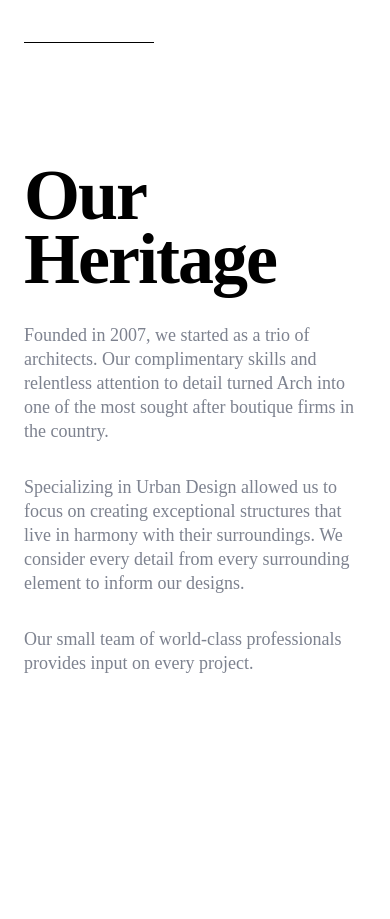
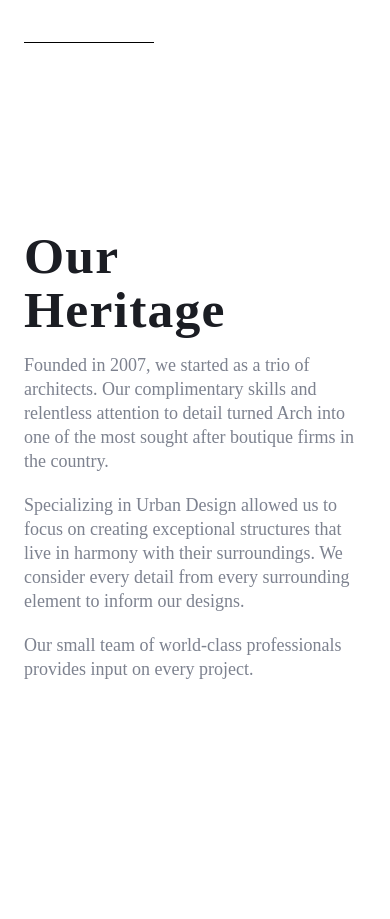
Before and after one commit to devwande/AS, a React (Vite) app: page /about in a window 390 px wide. Shown: the part 940-1859 px from the top of the page. Built offline with nearby package versions, Linux system fonts and the light colour scheme.

Commit message:
fix: about and contact styling issues

```diff
--- a/src/pages/About.tsx
+++ b/src/pages/About.tsx
@@ -46,12 +46,12 @@ const About = () => {
             <div className={"relative md:px-24 md:mb-24 max-w-[570px] md:max-w-full mx-auto xl:max-w-[1440]"}>
                 <img src={"src/assets/images/about.svg"} alt="about" className={"h-[250px] inset-0 brightness-50 md:h-[calc(100vh-135px)] max-h-[800px] w-full object-cover md:max-w-[635px]"}/>
                 <div className="md:hidden absolute z-10 bg-white h-[35px] w-full bottom-[-1px] right-[8%]"></div>
-                <div className={"hidden md:block absolute z-10 bg-white h-[450px] w-[500px] ls:h-[450px] ls:w-[600px] xl:w-[700px] xl:h-[500px] transition-all duration-300 bottom-0 right-[9%] xl:right-[20%]"}>
-                    <div className={"hidden md:block absolute space-y-24 "}>
-                        <div><h1 className={"font-primary absolute -top-[25%] right-0 ls:-top-[20%] xl:right-12 text-xl font-bold text-light-gray"}>About</h1></div>
-                        <hr className={"w-1/5 ml-12" }/>
-                        <div className={"ml-12 space-y-4 "}>
-                            <h1 className={"font-primary font-bold text-6xl"}>Your team of professionals</h1>
+                <div className={"hidden md:block absolute mr-auto z-10 bg-white h-[450px] w-[500px] ls:h-[450px] ls:w-[600px] xl:w-[700px] xl:h-[500px] transition-all duration-300 bottom-0 right-[9%] xl:right-[10%]"}>
+                    <div className={"hidden md:block absolute space-y-28 "}>
+                        <div><h1 className={"font-primary absolute -top-[25%] right-0 ls:right-5 ls:-top-[30%] font-bold text-light-gray text-[clamp(8.5rem,15.5vw+1.3rem,12.635rem)] tracking-[0.125rem]"}>About</h1></div>
+                        <hr className={"w-1/5 ml-12"}/>
+                        <div className={"ml-12 space-y-4 xl:space-y-8 md:mr-auto"}>
+                            <h1 className={"font-primary font-bold text-[4.5rem] leading-[64px]"}>Your team of<br/>professionals</h1>
                             <p className={"font-primary text-xsm text-medium-gray"}>Our small team of world-class professionals will work with you every step of the way. Strong relationships are at the core of everything we do. This extends to the relationship our projects have with their surroundings.</p>
                         </div>
                     </div>
@@ -65,21 +65,34 @@ const About = () => {
 
                 <hr className={"w-1/3 container-in md:px-0 mt-24 mb-24 md:hidden" }/>
 
-                <div className={"container-body h-full ls:flex ls:justify-between"}>
-                    <div className={"space-y-8 lg:space-y-5 h-full ls:max-w-[446px] ls:items-center"}>
-                        <h1 className={"font-primary font-bold text-md max-w-1/2"}>Our Heritage</h1>
-                        <p className={"font-primary text-xsm text-medium-gray"}>Founded in 2007, we started as a trio of architects. Our complimentary skills and relentless attention to detail turned Arch into one of the most sought after boutique firms in the country.</p>
-                        <p className={"font-primary text-xsm text-medium-gray"}>Specializing in Urban Design allowed us to focus on creating exceptional structures that live in harmony with their surroundings. We consider every detail from every surrounding element to inform our designs. </p>
-                        <p className={"font-primary text-xsm text-medium-gray"}>Our small team of world-class professionals provides input on every project.</p>
+                <section className={"container-body h-full mx-auto"}>
+                    <div className="hidden md:block w-[104px] bg-black h-[1px] ml-[25px] md:ml-0"></div>
+                    <div className={"grid md:grid-cols-2 gap-10 mb-[4.125rem]"}>
+                        <div className={" md:px-0"}>
+                            <h2 className="font-primary text-[clamp(3rem,9.14vw+1rem,4.2rem)] text-dark-blue leading-[1.05] font-[800] tracking-[0.075rem] pb-4 whitespace-nowrap mt-[4.125rem]">Our <br/> Heritage
+                            </h2>
+                            <div className={"grid gap-5 ld:gap-10 xl:gap-10 xl:max-w-[445px]"}>
+                                <p className={"font-primary text-xsm text-medium-gray"}>Founded in 2007, we started as a
+                                    trio of architects. Our complimentary skills and relentless attention to detail
+                                    turned Arch into one of the most sought after boutique firms in the country.</p>
+                                <p className={"font-primary text-xsm text-medium-gray"}>Specializing in Urban Design
+                                    allowed us to focus on creating exceptional structures that live in harmony with
+                                    their surroundings. We consider every detail from every surrounding element to
+                                    inform our designs. </p>
+                                <p className={"font-primary text-xsm text-medium-gray"}>Our small team of world-class
+                                    professionals provides input on every project.</p>
+                            </div>
+                        </div>
+
+                        <div className={"hidden md:block"}>
+                            <img className={"h-full w-full object-cover ml-auto max-w-[500px]"} src={Heritage}
+                                 alt={"Heritage"}/>
+                        </div>
                     </div>
+                </section>
 
-                    <div className={"hidden ls:block"}>
-                        <img className={"h-full"} src={Heritage} alt={"Heritage"}/>
-                    </div>
-                </div>
-
-                <div className={"container-body space-y-12 md:gap-y-20 lg:grid lg:grid-cols-[0.8fr_1.5fr] lg:gap-6"}>
-                    <div className={"max-w-1/2"}><h1 className={"font-primary font-bold text-md "}>The Leaders</h1></div>
+                <div className={"container-body space-y-12 md:gap-y-20 lg:grid lg:grid-cols-[1fr_1.5fr] lg:gap-6"}>
+                    <div className={""}><h1 className={"font-primary font-bold text-md "}>The <br/>Leaders</h1></div>
                     <div className={"space-y-12 md:grid md:grid-cols-2 md:gap-3"}>
                         <div className={"font-primary max-w-[350px]"}>
                             <img src={"src/assets/images/Jake.svg"} alt={"Jake"} className={"w-full"}/>
--- a/src/pages/Home.tsx
+++ b/src/pages/Home.tsx
@@ -114,15 +114,13 @@ const Home = () => {
 
                 <div><hr className="w-1/3 container-in sm:mx-0 hidden" /></div>
 
-                <section className="relative max-w-[570px] md:max-w-[1440px] mx-auto font-primary my-[76px] md:my-[120px] lg:my-[145px] xl:my-[190px] px-6 text-dark-gray sm:px-1 grid ld:grid-cols-[1fr_350px] ld:gap-20 xl:gap-32 transition-all duration-300">
+                <section className="relative container-body max-w-[570px] md:max-w-[1440px] mx-auto font-primary my-[76px] md:my-[120px] lg:my-[145px] xl:my-[190px] px-6 text-dark-gray sm:px-1 grid ld:grid-cols-[1fr_350px] ld:gap-20 xl:gap-32 transition-all duration-300">
                     <div className=""><p className="absolute font-bold tracking-[-0.125rem] leading-[-8.5rem] text-[clamp(8.5rem,15.5vw+1rem,16rem)] text-light-gray opacity-50 hidden md:block -top-[6rem] ls:-top-[7.5rem] lg:-top-[10rem] xl:-top-[12.5rem]">Welcome</p>
                         <div className="border-[0.5px] border-dark-gray opacity-70 w-[65px] absolute left-[1.5rem] md:hidden"></div>
-                        <div className="ld:ml-auto min-w-[500px] max-w-[572px] ls:max-w-[700px] lg:max-w-[445px]"><h2 className="text-[clamp(3rem,9.14vw+1rem,4.2rem)] text-dark-blue leading-[clamp(3.25rem,10.3vw+1.2rem,4.3rem)] font-[800] tracking-[0.075rem] whitespace-nowrap pb-8 pt-[4.125rem]">Welcome to <br/> Arch Studio</h2></div>
-                        <div className="ld:ml-auto grid gap-6 min-w-[500px] max-w-[572px] ls:max-w-[700px] lg:max-w-[700px] ld:max-w-[445px] md:text-[1.125rem]">
-                            <p >We have a unique
-                                network and skillset to help bring your projects to life. Our small team of
-                                highly skilled individuals combined with our large network put us in a
-                                strong position to deliver exceptional results.</p>
+                        <div className="ld:ml-auto ld:min-w-[500px] max-w-[572px] ls:max-w-[700px] lg:max-w-[445px]"><h2 className="text-[clamp(3rem,9.14vw+1rem,4.2rem)] text-dark-blue leading-[clamp(3.25rem,10.3vw+1.2rem,4.3rem)] font-[800] tracking-[0.075rem] whitespace-nowrap pb-8 pt-[4.125rem]">Welcome to <br/> Arch Studio</h2></div>
+                        <div className="ld:ml-auto grid gap-6 ld:min-w-[500px] max-w-[572px] ls:max-w-[700px] lg:max-w-[700px] ld:max-w-[445px] md:text-[1.125rem]">
+                            <p >We have a unique network and skillset to help bring your projects to life. Our small team of
+                                highly skilled individuals combined with our large network put us in a strong position to deliver exceptional results.</p>
                             <p>Over the past 10 years, we have worked on all kinds of projects. From stations to high-rise
                             buildings, we create spaces that inspire and delight.</p>
                             <p>We work closely with our clients so that we understand the intricacies of each project. This
```
Also changed, not shown: src/pages/Contact.tsx (+14 -14 lines).
